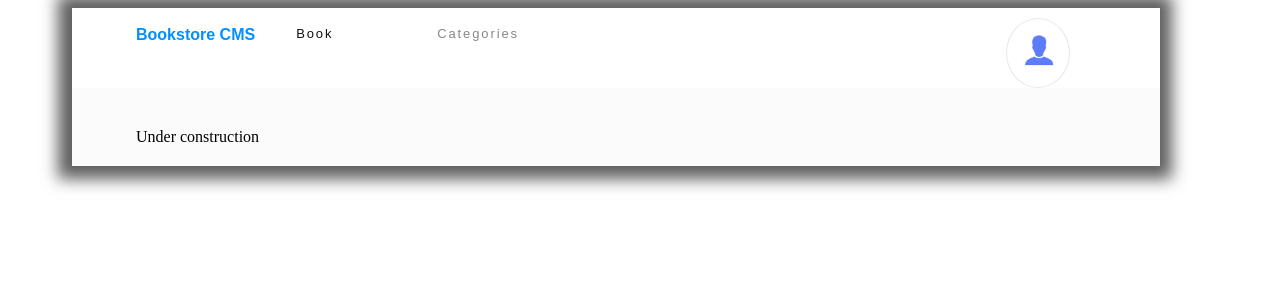
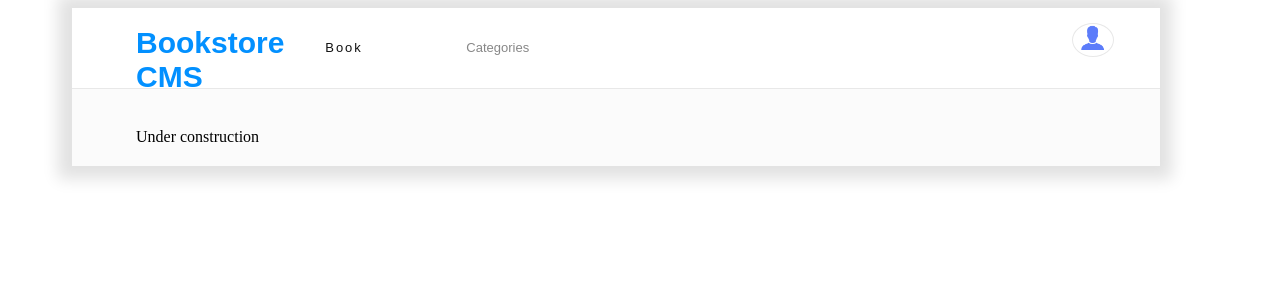
Before and after one commit to massazoum/Zoum_Bookstore, a React (Create React App) app: page /Author in a window 1280 px wide. Shown: the top 300 px of the page. Built offline with nearby package versions, Linux system fonts and the light colour scheme.

Commit message:
Style updated

```diff
--- a/src/App.css
+++ b/src/App.css
@@ -5,8 +5,6 @@ main {
   padding-left: 5vw;
   height: auto;
   padding-bottom: 20px;
-  box-shadow: -1px 0 15px 13px rgba(0, 0, 0, 0.63);
-  -webkit-box-shadow: -1px 0 15px 13px rgba(0, 0, 0, 0.63);
-  -moz-box-shadow: -1px 0 15px 13px rgba(0, 0, 0, 0.63);
+  box-shadow: -1px 0 15px 13px rgba(0, 0, 0, 0.117);
   margin-left: 5vw;
 }
--- a/src/components/FormAdd.css
+++ b/src/components/FormAdd.css
@@ -2,10 +2,6 @@
 .TitleBooK {
   font-family: 'poppins', sans-serif;
   font-size: 1.25rem;
-  font-weight: bold;
-  font-stretch: normal;
-  font-style: normal;
-  line-height: normal;
   letter-spacing: -0.18px;
   color: #888;
 }
@@ -30,15 +26,20 @@
   margin-left: 10px;
   height: 30px;
   width: 13vw;
+  cursor: pointer;
   border-radius: 3px;
   background-color: #0290ff;
-  font-family: 'poppins', sans-serif;
+  border: none;
+  letter-spacing: 0.5px;
+  color: #fff;
   font-size: 0.813rem;
+  font-weight: 700;
+  font-family: "Roboto Slab", serif;
+}
+
+.common-style {
   font-weight: bold;
   font-stretch: normal;
   font-style: normal;
   line-height: normal;
-  letter-spacing: 0.5px;
-  text-align: center;
-  color: #fff;
 }
--- a/src/components/FormAdd.jsx
+++ b/src/components/FormAdd.jsx
@@ -35,7 +35,7 @@ function Form() {
 
   return (
     <div className="DivForm">
-      <div className="TitleBooK">ADD NEW BOOK</div>
+      <div className="TitleBooK common-style">ADD NEW BOOK</div>
       <div>
         <form action="">
           <label htmlFor="bookTitle">
@@ -54,7 +54,7 @@ function Form() {
               </optgroup>
             </select>
           </label>
-          <button className="BtnSumit" onClick={handleAddBook} type="button">Add Book</button>
+          <button className="BtnSumit common-style" onClick={handleAddBook} type="button">Add Book</button>
         </form>
       </div>
     </div>
--- a/src/components/NavBar.css
+++ b/src/components/NavBar.css
@@ -1,38 +1,44 @@
 .DivNav {
-  display: flex;
   background-color: white;
-  width: 80vw;
   height: 10vh;
   margin-bottom: 2vh;
   padding-left: 5vw;
   margin-left: -5vw;
+  border-bottom: 1px solid #e8e8e8;
+}
+
+.commun-divnav {
+  width: 80vw;
+  display: flex;
 }
 
 .divnav {
-  width: 80vw;
   height: 15vh;
   padding-left: 5vw;
   margin-left: -5vw;
+  flex-direction: row;
+  justify-content: space-between;
 }
 
 .Bookstore-CMS {
-  /* display: flex; */
   margin: 1.125rem 2.563rem 0.688rem 0;
-  width: auto;
-  font-family: 'poppins', sans-serif;
   font-weight: bold;
-  font-stretch: normal;
-  font-style: normal;
-  line-height: normal;
-  letter-spacing: normal;
   color: #0290ff;
+  font-family: "Montserrat", sans-serif;
+  font-size: 1.875rem;
 }
 
 .BOOKS {
   width: 3.688rem;
   height: 1rem;
-  margin: 1.125rem 2.563rem 0.688rem 0;
-  font-family: 'poppins', sans-serif;
+  margin: 2rem 2.563rem 0.688rem 0;
+  font-family: "Montserrat", sans-serif;
+  font-size: 0.813rem;
+  color: #121212;
+  letter-spacing: 1.9px;
+}
+
+.commun-nav {
   font-size: 0.813rem;
   font-weight: normal;
   font-stretch: normal;
@@ -45,16 +51,9 @@
 .CATEGORIES {
   width: 6.563rem;
   height: 1rem;
-  margin: 1.125rem 41.5rem 0.688rem 2.563rem;
+  margin: 2rem 41.5rem 0.688rem 2.563rem;
   opacity: 0.5;
   font-family: 'poppins', sans-serif;
-  font-size: 0.813rem;
-  font-weight: normal;
-  font-stretch: normal;
-  font-style: normal;
-  line-height: normal;
-  letter-spacing: 1.9px;
-  color: #121212;
 }
 
 .book-link {
@@ -63,10 +62,6 @@
   margin: 1.125rem 2.563rem 0.688rem 0;
   font-family: 'poppins', sans-serif;
   font-size: 0.813rem;
-  font-weight: normal;
-  font-stretch: normal;
-  font-style: normal;
-  line-height: normal;
   letter-spacing: 1.9px;
   color: #121212;
   text-decoration: none;
@@ -91,27 +86,25 @@
   color: #0290ff;
 }
 
-.material-icons {
-  font-weight: normal;
-  font-style: normal;
-  font-size: 34px;
-  line-height: 1;
-  letter-spacing: normal;
-  text-transform: none;
-  display: inline-block;
-  white-space: nowrap;
-  word-wrap: normal;
-  direction: ltr;
-  -webkit-font-smoothing: antialiased;
-}
-
 .iconbutton {
   cursor: pointer;
-  width: auto;
+  position: absolute;
+  width: 40px;
   height: auto;
-  margin-top: 10px;
+  right: 13%;
+  margin-top: 15px;
   border-radius: 50%;
   border: 1px solid #e8e8e8;
   background-color: #fff;
-  margin-left: -200px;
 }
+
+.commun-style {
+  font-stretch: normal;
+  font-style: normal;
+  line-height: normal;
+  letter-spacing: normal;
+}
+
+.icoImg {
+  margin-left: 5px;
+}
--- a/src/components/NavBar.jsx
+++ b/src/components/NavBar.jsx
@@ -5,23 +5,19 @@ import user from '../images/user.png';
 
 function Nav() {
   return (
-    <div className="divnav">
-      <div className="DivNav">
-        <div className="Bookstore-CMS">Bookstore CMS </div>
-        <div className="BOOKS"><Link to="./" className="book-link">Book</Link></div>
-        <div className="CATEGORIES">
+    <div className="divnav commun-divnav">
+      <div className="DivNav commun-divnav">
+        <div className="Bookstore-CMS commun-style">Bookstore CMS </div>
+        <div className="BOOKS commun-nav"><Link to="./" className="book-link">Book</Link></div>
+        <div className="CATEGORIES commun-nav">
           {' '}
-          <Link to="./Author" className="book-link">Categories</Link>
+          <Link to="./Author" className="book-link commun-style">Categories</Link>
         </div>
-        <button className="iconbutton" type="button">
-          <span className="material-icons primary-color">
-            {' '}
-            <img src={user} width="70%" height="70%" alt="" />
-          </span>
-        </button>
-
       </div>
-
+      <div className="iconbutton" type="button">
+        {' '}
+        <img src={user} className="icoImg" width="70%" height="70%" alt="" />
+      </div>
     </div>
 
   );
--- a/src/components/StateBook.jsx
+++ b/src/components/StateBook.jsx
@@ -18,13 +18,13 @@ function Book({
           {AUTHOR}
         </div>
         <div className="DivBtns">
-          <button className="Comments" type="button">Comments</button>
+          <button className="Comments commun-btn" type="button">Comments</button>
 
           <div className="Line-1" />
           <button className={ID} onClick={Removebook} type="button" id="Remove">Remove</button>
 
           <div className="Line-1" />
-          <button className="Edit" type="button">Edit</button>
+          <button className="Edit commun-btn" type="button">Edit</button>
         </div>
 
       </div>
@@ -42,7 +42,7 @@ function Book({
           Chapter
           {' '}
         </div>
-        <button type="button" className="Update-progress">update</button>
+        <button type="button" className="Update-progress">Update progress</button>
       </div>
     </div>
   );
--- a/src/components/Zbook.css
+++ b/src/components/Zbook.css
@@ -9,7 +9,7 @@
   background-color: #fff;
   margin-bottom: 10px;
   padding-top: 10px;
-  border: solid 5px var(--white);
+  border: 1px solid #e8e8e8;
   padding-right: -10vw;
   padding-bottom: 10px;
 }
@@ -68,6 +68,14 @@
   height: 1.188rem;
   font-family: 'poppins', sans-serif;
   font-size: 0.875rem;
+}
+
+#Remove {
+  width: 3.375rem;
+  height: 1.188rem;
+  font-family: 'poppins', sans-serif;
+  font-size: 0.875rem;
+  margin-right: 5px;
   font-weight: 300;
   font-stretch: normal;
   font-style: normal;
@@ -79,11 +87,7 @@
   cursor: pointer;
 }
 
-#Remove {
-  width: 3.375rem;
-  height: 1.188rem;
-  font-family: 'poppins', sans-serif;
-  font-size: 0.875rem;
+.commun-btn {
   font-weight: 300;
   font-stretch: normal;
   font-style: normal;
@@ -93,7 +97,6 @@
   border: none;
   background: none;
   cursor: pointer;
-  margin-right: 5px;
 }
 
 .Edit {
@@ -101,15 +104,6 @@
   height: 1.188rem;
   font-family: 'poppins', sans-serif;
   font-size: 0.875rem;
-  font-weight: 300;
-  font-stretch: normal;
-  font-style: normal;
-  line-height: normal;
-  letter-spacing: normal;
-  color: #4386bf;
-  border: none;
-  background: none;
-  cursor: pointer;
 }
 
 .sectionB {
@@ -163,19 +157,16 @@
 }
 
 .Update-progress {
-  width: 8.938rem;
-  height: 1.225rem;
-  font-family: 'poppins', sans-serif;
-  font-size: 0.813rem;
+  cursor: pointer;
+  border: none;
+  background-color: #0290ff;
+  border-radius: 3px;
+  padding: 8px 24px;
+  font-family: "Roboto Slab", serif;
   font-weight: 300;
-  font-stretch: normal;
-  font-style: normal;
-  line-height: normal;
   letter-spacing: 0.5px;
-  text-align: center;
   color: #fff;
-  border-radius: 3px;
-  background-color: #0290ff;
+  width: 200px;
 }
 
 .DivBtns {
```
